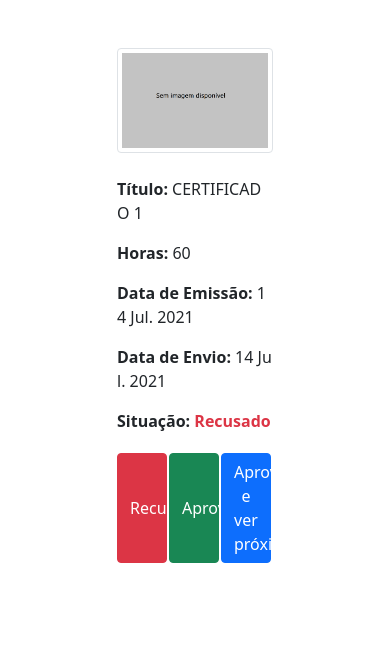
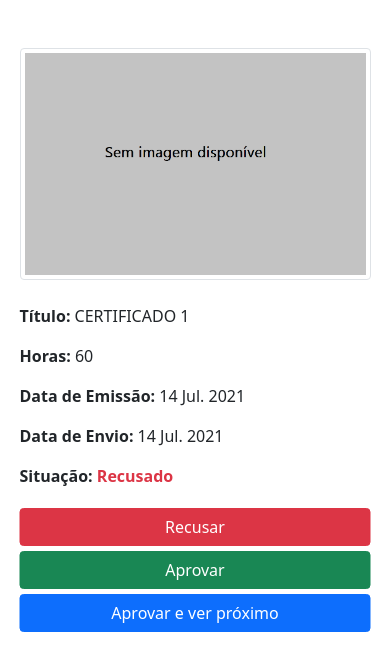
Before and after one commit to PHSouthier/Gerenciamento-e-valida-o-de-certificados, a Django app: page /certificados/1/ in a window 390 px wide. Shown: the part 59-730 px from the top of the page. Run offline with Django 3.2, Linux system fonts and the light colour scheme; a user stored in the database is signed in; data comes from the database, SQL or seed files in the repository; both versions use the stored data as it was after the commit.

Commit message:
ajuste de responsividade

```diff
--- a/certificados/static/certificados/css.css
+++ b/certificados/static/certificados/css.css
@@ -236,3 +236,73 @@
         display: none;
     }
 }
+
+@media only screen and (max-width: 1000px) {
+    .botoes-Vercertificado {
+        grid-template-columns: 100%;
+        max-width: 60%;
+        min-width: 60%;
+        grid-gap: 5px 1.33%;
+    }
+
+    .ver_certificado {
+        max-width: 60%;
+        min-width: 60%;
+    }
+
+    .imagem {
+        max-width: 60%;
+        min-width: 60%;
+    }
+}
+
+@media only screen and (max-width: 600px) {
+    .botoes-Vercertificado {
+        max-width: 70%;
+        min-width: 70%;
+    }
+
+    .ver_certificado {
+        max-width: 70%;
+        min-width: 70%;
+    }
+
+    .imagem {
+        max-width: 70%;
+        min-width: 70%;
+    }
+}
+
+@media only screen and (max-width: 500px) {
+    .botoes-Vercertificado {
+        max-width: 80%;
+        min-width: 80%;
+    }
+
+    .ver_certificado {
+        max-width: 80%;
+        min-width: 80%;
+    }
+
+    .imagem {
+        max-width: 80%;
+        min-width: 80%;
+    }
+}
+
+@media only screen and (max-width: 400px) {
+    .botoes-Vercertificado {
+        max-width: 90%;
+        min-width: 90%;
+    }
+
+    .ver_certificado {
+        max-width: 90%;
+        min-width: 90%;
+    }
+
+    .imagem {
+        max-width: 90%;
+        min-width: 90%;
+    }
+}
```
Also changed, not shown: db.sqlite3.
